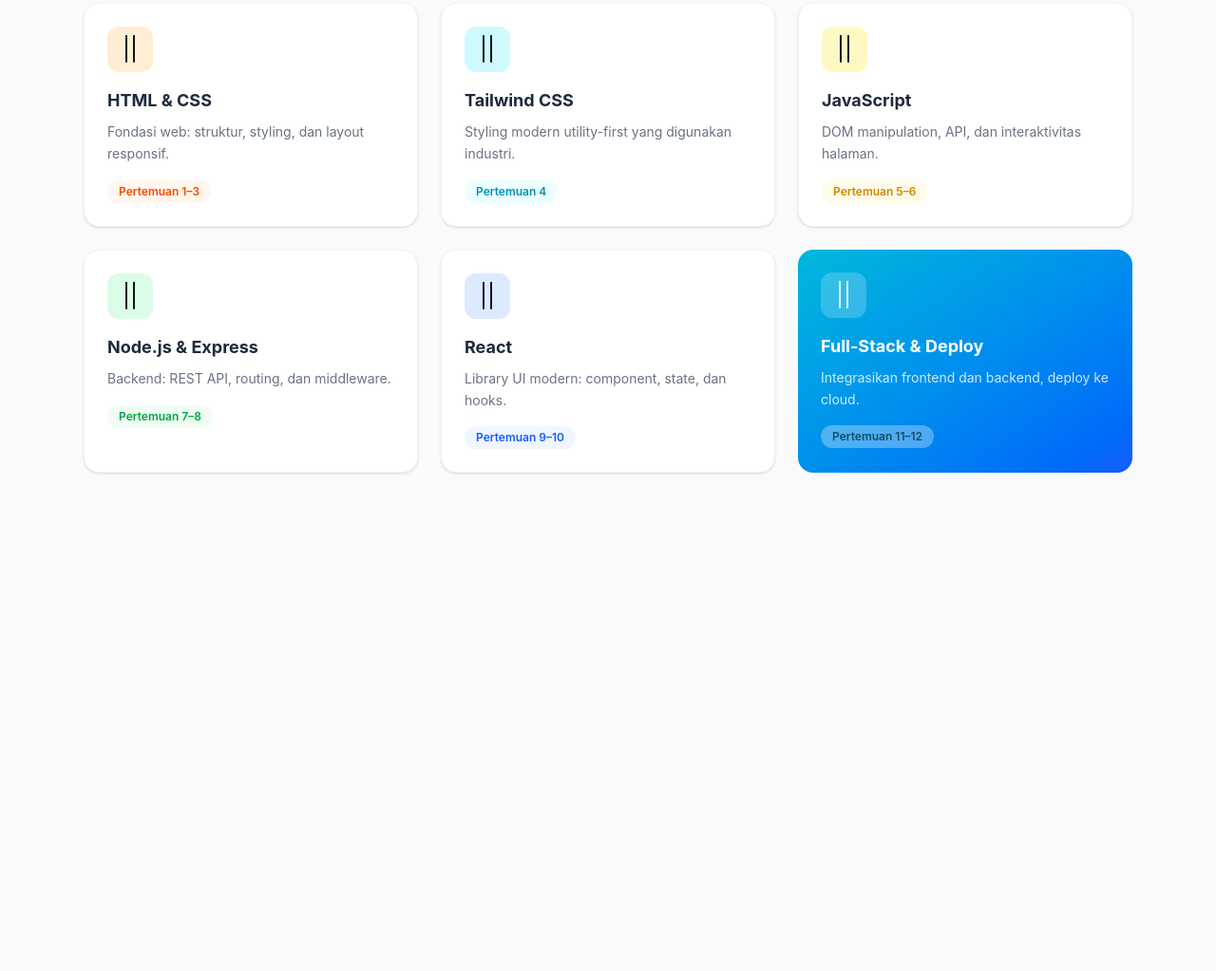
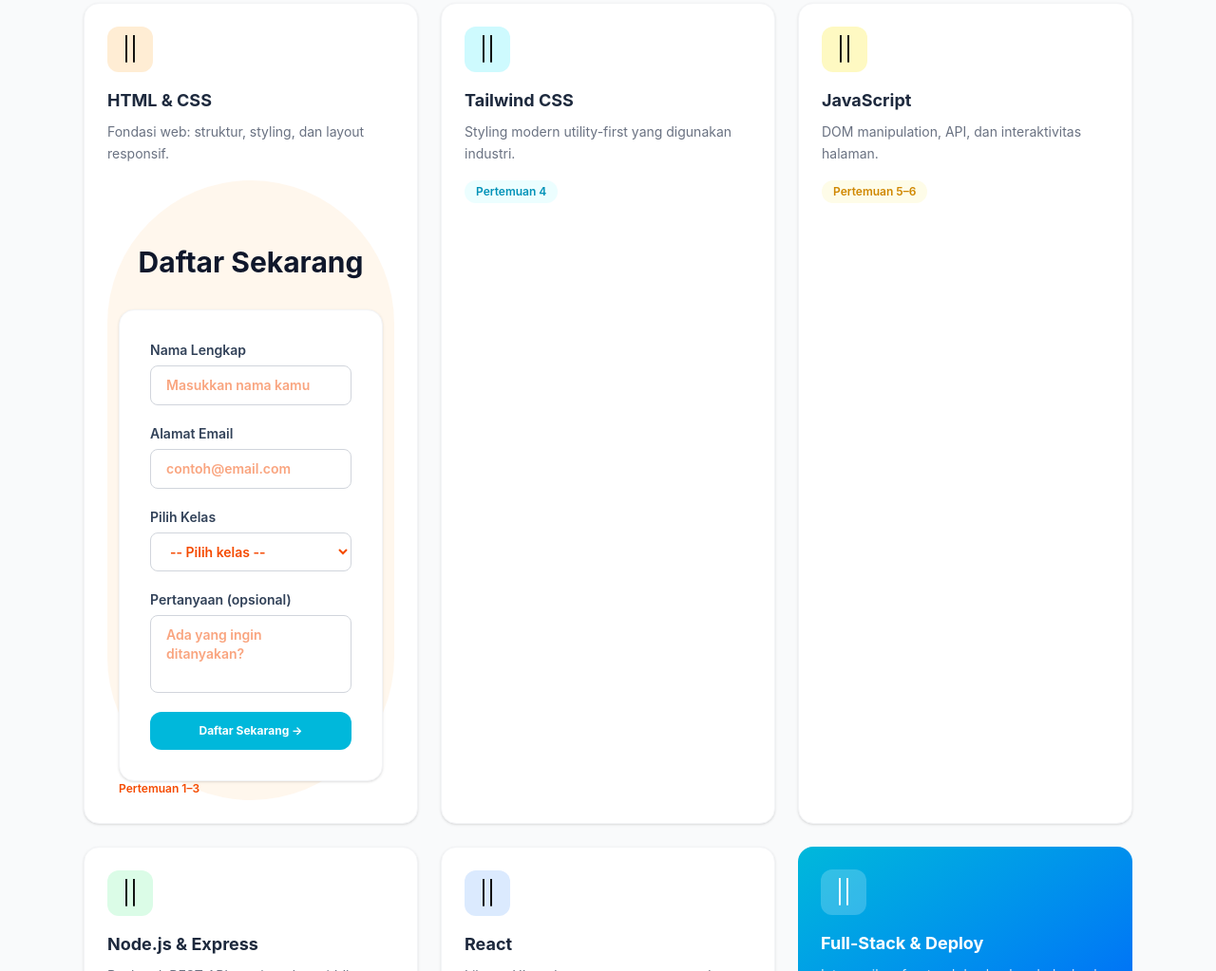
Before and after one commit to tini67837-sys/2025573010029_workshop_web_dasar, a website built with Vite: page modul-5/index.html in a window 1280 px wide. Shown: the part 609-1632 px from the top of the page at 95% size. Before the commit the page ends 1147 px from the top, so only its background shows below. Built offline with nearby package versions, Linux system fonts and the light colour scheme.

Commit message:
bagian-3-responsif & state modifiers

```diff
--- a/modul-5/index.html
+++ b/modul-5/index.html
@@ -59,7 +59,7 @@
 </section>
 
 <!-- Grid Kartu Responsif -->
- <section>
+<section>
   <h2 class="text-3xl font-bold text-slate-900 text-center mb-2">
     Materi Pembelajaran
   </h2>
@@ -80,6 +80,82 @@
         </p>
         <span class="inline-block mt-4 text-xs font-semibold text-orange-600
                     bg-orange-50 px-3 py-1 rounded-full">
+
+        <!-- Form Section — tambahkan setelah </section> kartu -->
+         <section class="mt-16 max-w-xl mx-auto">
+          <h2 class="text-3xl font-bold text-slate-900 text-center mb-8">
+            Daftar Sekarang
+          </h2>
+
+          <form class="bg-white rounded-2xl shadow-sm border border-gray-100 p-8
+                        space-y-5">
+
+            <!-- Input Group -->
+             <div>
+              <label class="block text-sm font-semibold text-slate-700 mb-1.5"
+                      for="nama">
+                Nama Lengkap
+              </label>
+              <input
+              id="nama" type="text"
+              placeholder="Masukkan nama kamu"
+              class="w-full px-4 py-2.5 border border-gray-300 rounded-lg text-sm
+              focus:outline-none focus:ring-2 focus:ring-cyan-500
+              focus:border-transparent transition">
+            </div>
+
+            <div>
+              <label class="block text-sm font-semibold text-slate-700 mb-1.5"
+              for="email">
+              Alamat Email
+            </label>
+            <input
+            id="email" type="email"
+            placeholder="contoh@email.com"
+            class="w-full px-4 py-2.5 border border-gray-300 rounded-lg text-sm
+            focus:outline-none focus:ring-2 focus:ring-cyan-500
+            focus:border-transparent transition">
+    </div>
+
+    <div>
+      <label class="block text-sm font-semibold text-slate-700 mb-1.5"
+      for="kelas">
+      Pilih Kelas
+    </label>
+    <select
+    id="kelas"
+    class="w-full px-4 py-2.5 border border-gray-300 rounded-lg text-sm
+          bg-white focus:outline-none focus:ring-2 focus:ring-cyan-500
+          focus:border-transparent transition">
+    <option value="">-- Pilih kelas --</option>
+    <option>Kelas A — Senin/Rabu</option>
+    <option>Kelas B — Selasa/Kamis</option>
+  </select>
+ </div>
+
+ <div>
+  <label class="block text-sm font-semibold text-slate-700 mb-1.5"
+          for="pesan">
+      Pertanyaan (opsional)
+    </label>
+    <textarea
+    id="pesan" rows="3"
+    placeholder="Ada yang ingin ditanyakan?"
+    class="w-full px-4 py-2.5 border border-gray-300 rounded-lg text-sm
+          resize-none focus:outline-none focus:ring-2 focus:ring-cyan-500
+          focus:border-transparent transition"></textarea>
+  </div>
+
+  <button type="submit"
+    class="w-full bg-cyan-500 hover:bg-cyan-600 active:bg-cyan-700
+         text-white font-bold py-3 rounded-xl transition-colors
+         focus:outline-none focus:ring-2 focus:ring-cyan-500
+         focus:ring-offset-2">
+    Daftar Sekarang →
+  </button>
+
+  </form>
+</section></html>
           Pertemuan 1–3
         </span>
       </div>
```
